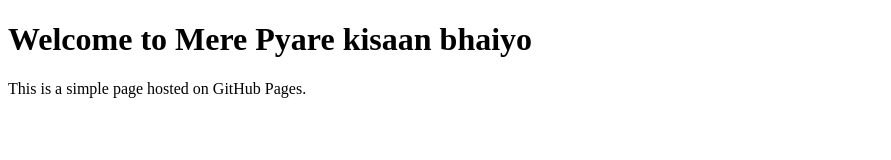
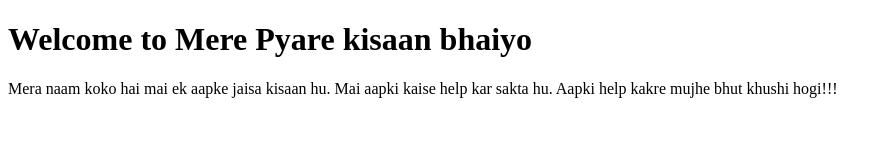
Before and after one commit to sach344/kokokisaan, a plain HTML site: page index.html in a window 1280 px wide. Shown: the whole page, without its empty margins (0-891 px from the left). Drawn offline with Linux system fonts and the light colour scheme.

Commit message:
Update index.html

```diff
--- a/index.html
+++ b/index.html
@@ -5,6 +5,6 @@
 </head>
 <body>
     <h1>Welcome to Mere Pyare kisaan bhaiyo</h1>
-    <p>This is a simple page hosted on GitHub Pages.</p>
+    <p>Mera naam koko hai mai ek aapke jaisa kisaan hu. Mai aapki kaise help kar sakta hu. Aapki help kakre mujhe bhut khushi hogi!!!</p>
 </body>
 </html>
```
